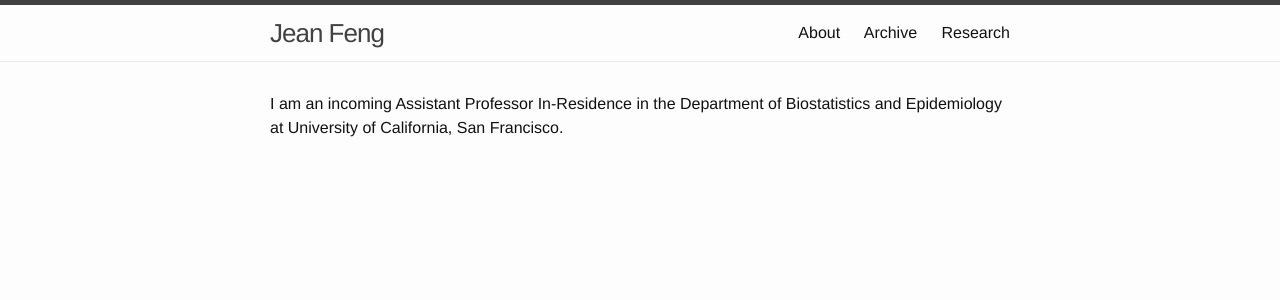
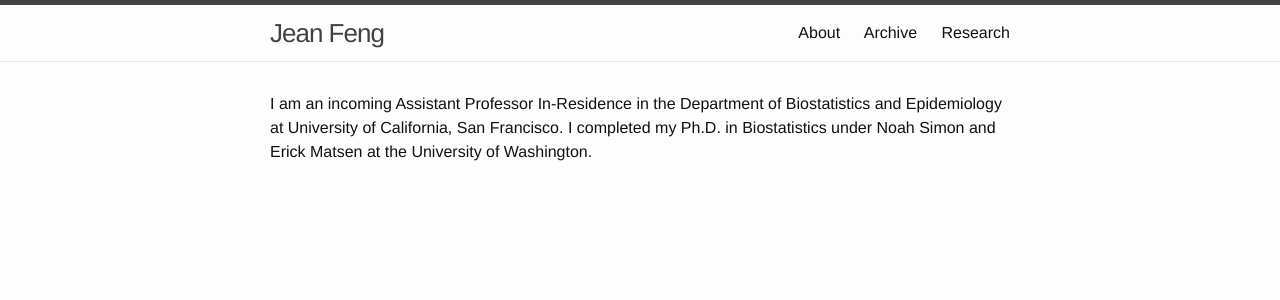
Before and after one commit to jjfeng/jjfeng.github.io, a Jekyll site: the page built from about.md, in a window 1280 px wide. Shown: the top 300 px of the page. Built offline with Jekyll 4.4.1, drawn with Linux system fonts in a browser that asks for light colours.

Commit message:
Update about.md

```diff
--- a/about.md
+++ b/about.md
@@ -3,4 +3,4 @@ layout: default
 title: About
 ---
 
-I am an incoming Assistant Professor In-Residence in the Department of Biostatistics and Epidemiology at University of California, San Francisco.
+I am an incoming Assistant Professor In-Residence in the Department of Biostatistics and Epidemiology at University of California, San Francisco. I completed my Ph.D. in Biostatistics under Noah Simon and Erick Matsen at the University of Washington.
```
